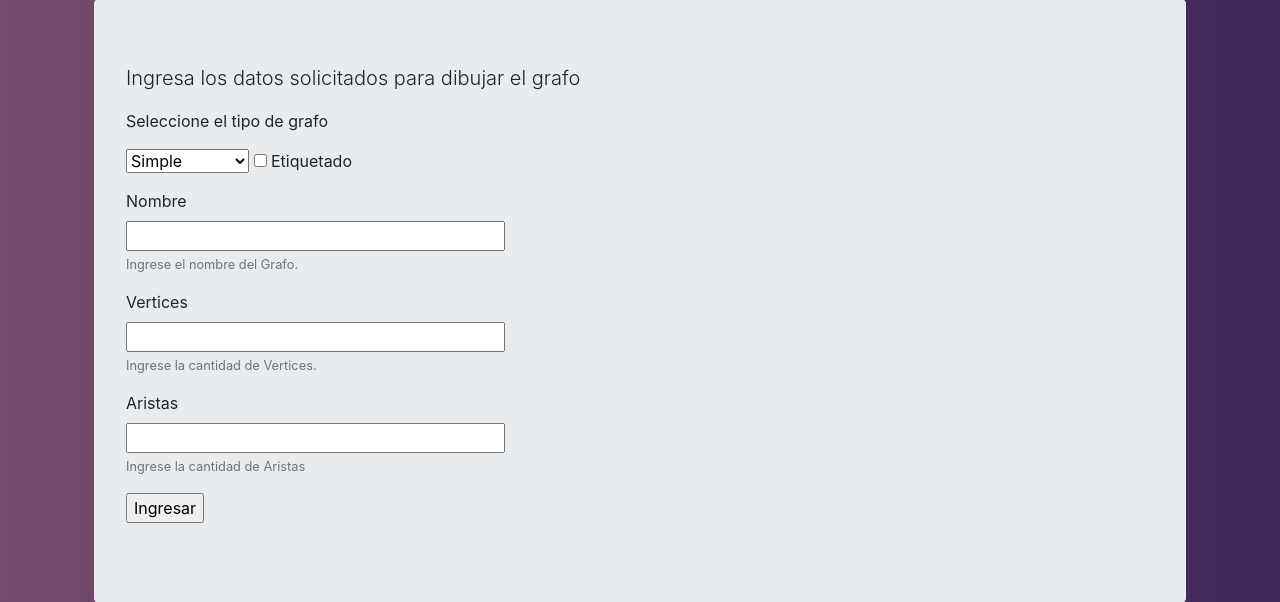
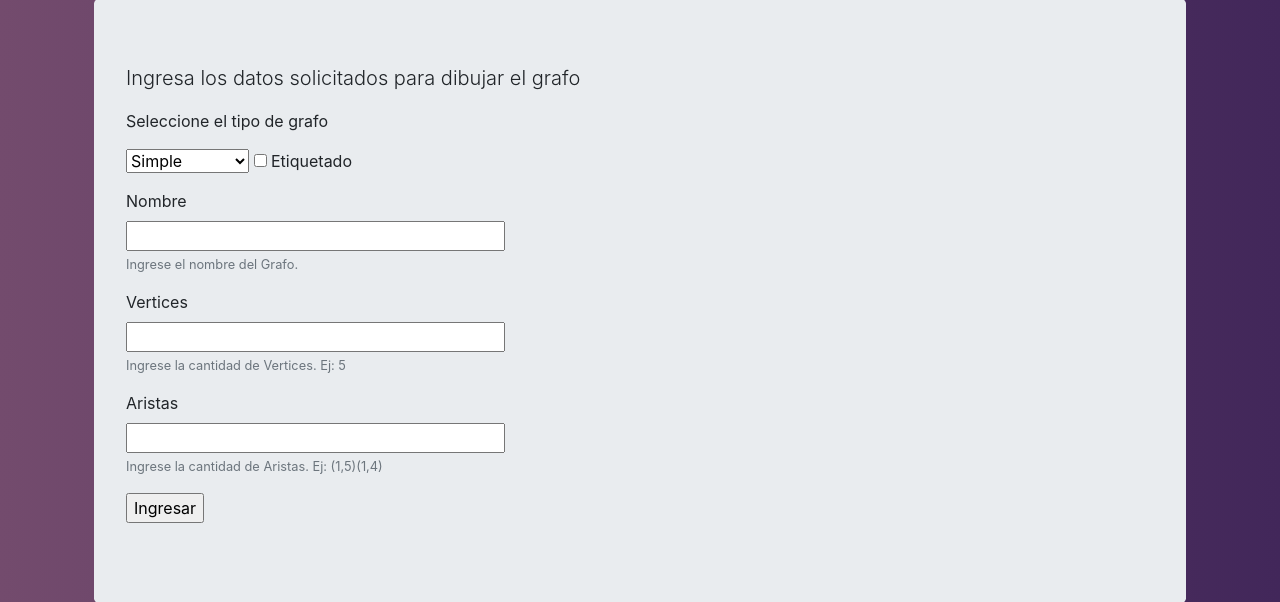
Before and after one commit to dangalledi/Ejercicio-Grafos, a Flask app: page /tarea1 in a window 1280 px wide. Shown: the part 105-707 px from the top of the page. Run offline with Flask 2, Linux system fonts and the light colour scheme; some libraries are stand-ins or nearby versions.

Commit message:
Se ingresan ejemplos en los mismo comentarios guías

```diff
--- a/templates/tarea1.html
+++ b/templates/tarea1.html
@@ -22,12 +22,12 @@
             {{ grafo.vertices.label }}<br> {{ grafo.vertices(size=32) }} {% for error in grafo.vertices.errors %}
             <!-- Se tiene una validacion de errores..  for error in grafo... xD -->
             <span style="color: red;">[{{ error }}]</span> {% endfor %}
-            <small id="emailHelp" class="form-text text-muted">Ingrese la cantidad de Vertices.</small>
+            <small id="emailHelp" class="form-text text-muted">Ingrese la cantidad de Vertices.      Ej: 5      </small>
         </p>
         <p>
             {{ grafo.aristas.label }}<br> {{ grafo.aristas(size=32) }} {% for error in grafo.aristas.errors %}
             <span style="color: red;">[{{ error }}]</span> {% endfor %}
-            <small id="emailHelp" class="form-text text-muted">Ingrese la cantidad de Aristas</small>
+            <small id="emailHelp" class="form-text text-muted">Ingrese la cantidad de Aristas.       Ej: (1,5)(1,4)     </small>
         </p>
         <p>{{ grafo.submit() }}</p>
     </form>
```
